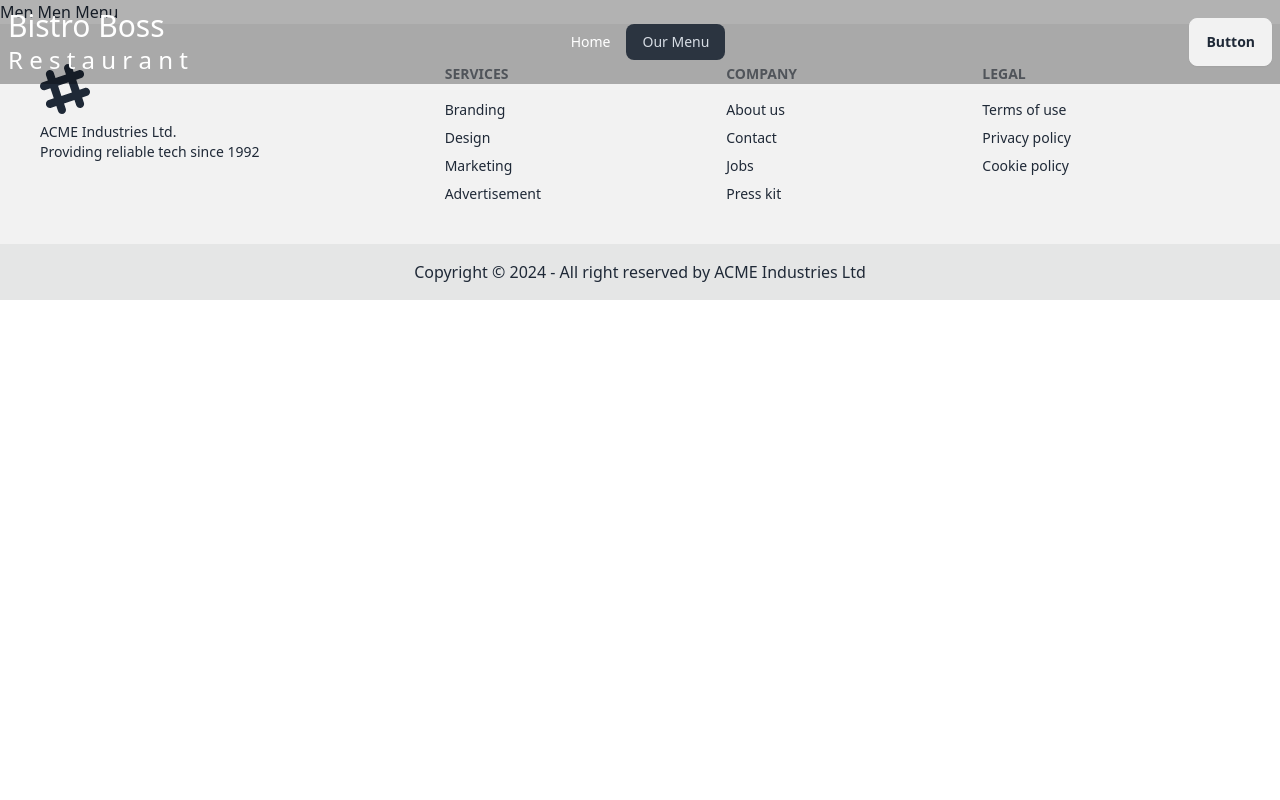
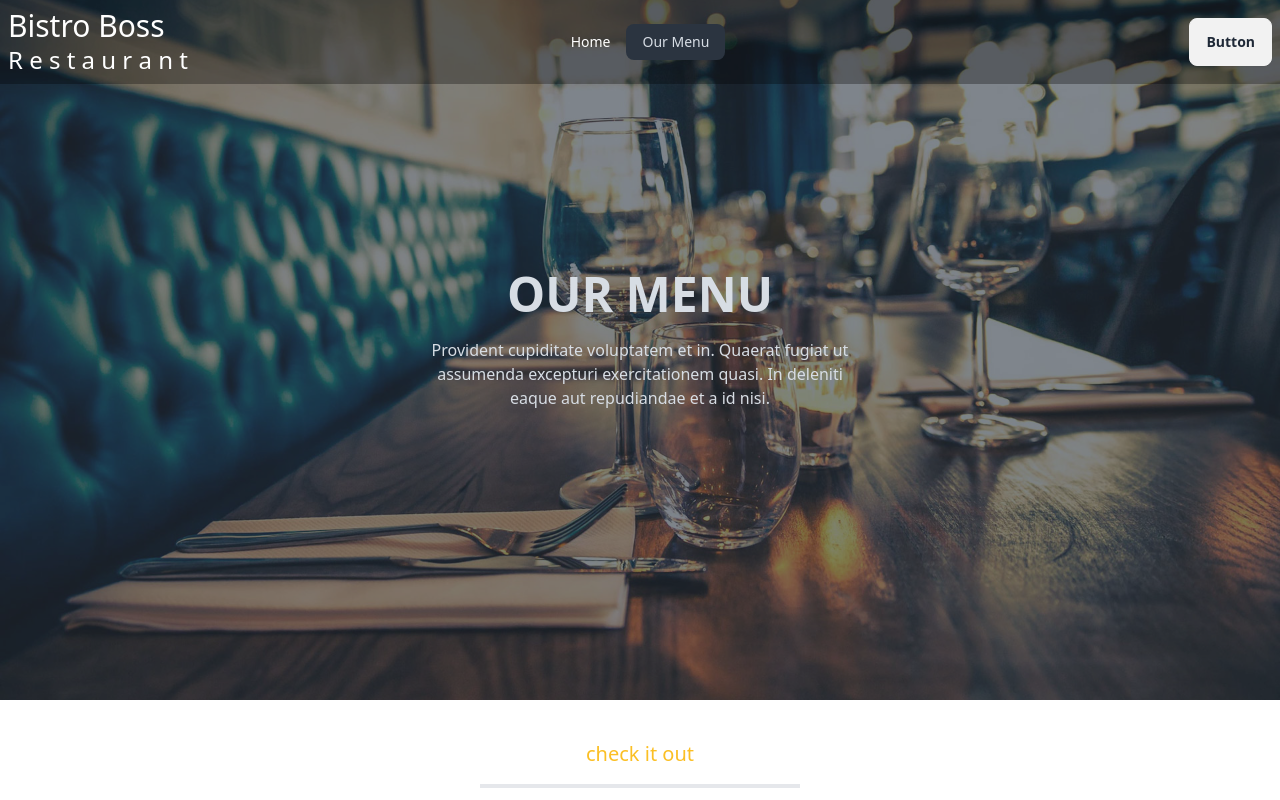
Before and after one commit to ranamiah221/bistro-boss-by-rana-client, a React (Vite) app: page /menu in a window 1280 px wide. Shown: the top 800 px of the page. Built offline with nearby package versions, Linux system fonts and the light colour scheme.

Commit message:
create a shared cover components

```diff
--- a/src/Pages/Menu/Menu/Menu.jsx
+++ b/src/Pages/Menu/Menu/Menu.jsx
@@ -1,4 +1,7 @@
 import { Helmet } from "react-helmet-async";
+import Cover from "../../../Shared/Cover/Cover";
+import menuImg from '../../../assets/menu/banner3.jpg';
+import PopularMenu from "../../Home/PopularMenu/PopularMenu";
 
 const Menu = () => {
   return (
@@ -6,7 +9,8 @@ const Menu = () => {
       <Helmet>
         <title>Bistro Boss | Menu</title>
       </Helmet>
-      <h2>Men Men Menu </h2>
+      <Cover img={menuImg} title='our menu'></Cover>
+       <PopularMenu></PopularMenu>
     </div>
   );
 };
--- /dev/null
+++ b/src/Shared/Cover/Cover.jsx
@@ -0,0 +1,24 @@
+const Cover = ({img, title}) => {
+  return (
+    <div
+      className="hero lg:h-[700px]"
+      style={{
+        backgroundImage:
+          `url("${img}")`}}
+    >
+      <div className="hero-overlay bg-opacity-60"></div>
+      <div className="hero-content text-center text-neutral-content">
+        <div className="max-w-md">
+          <h1 className="mb-5 text-5xl font-bold uppercase">{title}</h1>
+          <p className="mb-5">
+            Provident cupiditate voluptatem et in. Quaerat fugiat ut assumenda
+            excepturi exercitationem quasi. In deleniti eaque aut repudiandae et
+            a id nisi.
+          </p>
+        </div>
+      </div>
+    </div>
+  );
+};
+
+export default Cover;
```
